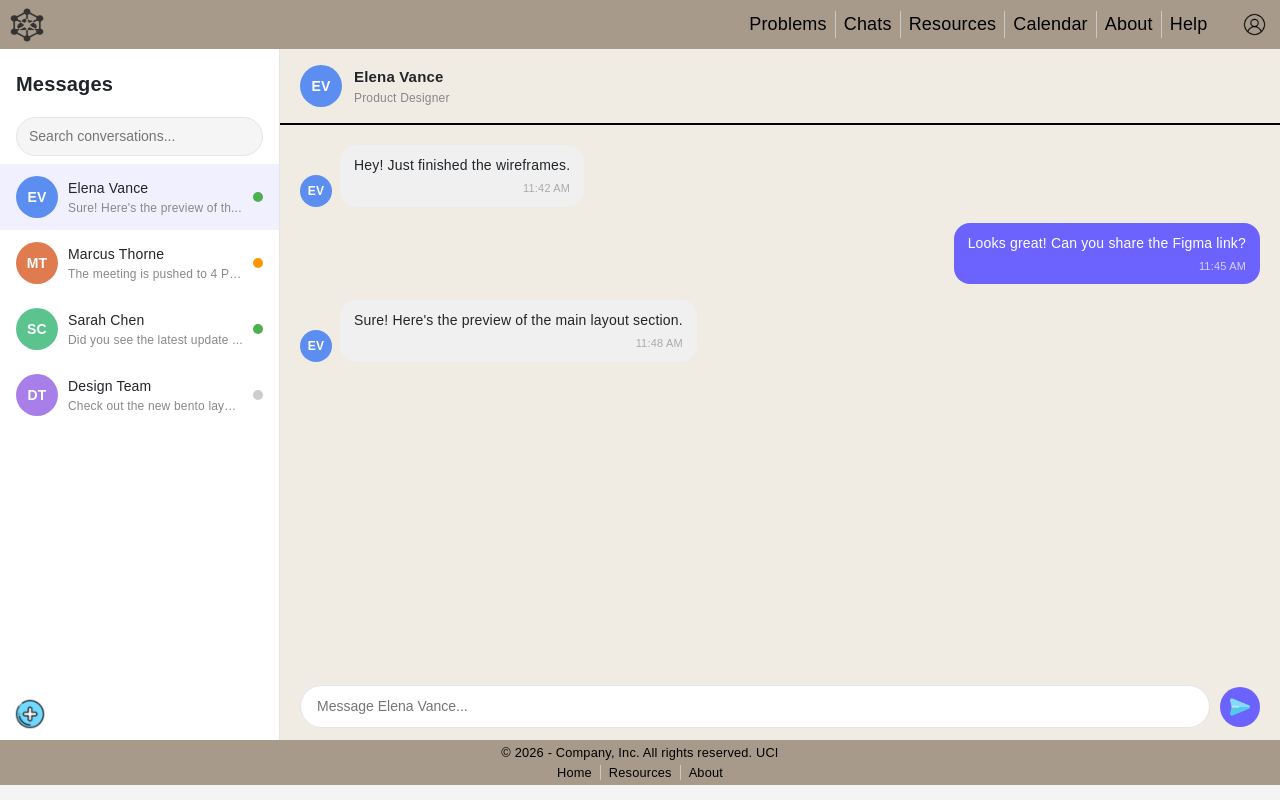
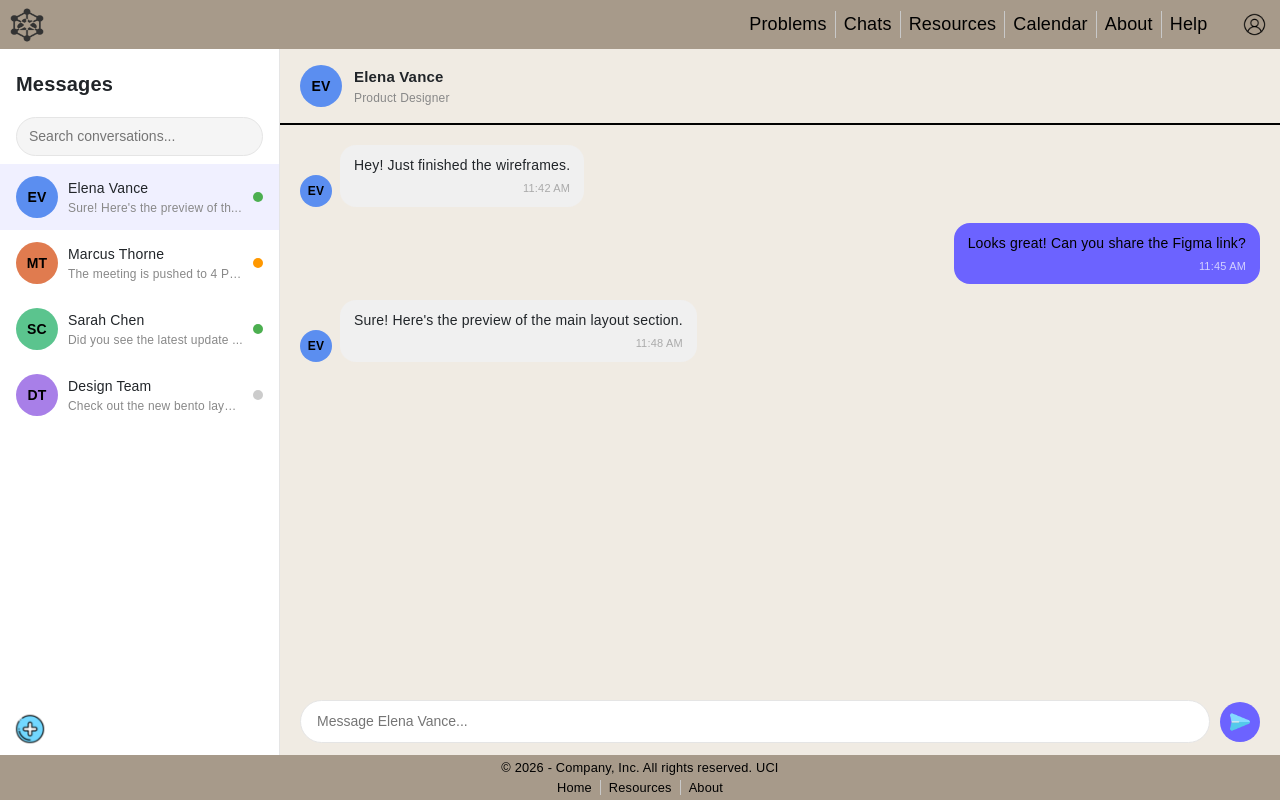
Before and after one commit to INF143Group/INF143Sp26Project, a React (Vite) app: page /chat in a window 1280 px wide. Built offline with nearby package versions, Linux system fonts and the light colour scheme.

Commit message:
Chat font to black, formatting improvement

```diff
--- a/Components/chat.css
+++ b/Components/chat.css
@@ -61,7 +61,7 @@
   display: flex;
   align-items: center;
   justify-content: center;
-  color: white;
+  color: black;
   font-weight: 600;
   font-size: 14px;
   flex-shrink: 0;
@@ -158,7 +158,7 @@
 
 .chat-message.self .chat-bubble {
   background: #6c63ff;
-  color: white;
+  color: black;
 }
 
 .chat-bubble p {
@@ -194,6 +194,7 @@
   font-size: 14px;
   outline: none;
   background: white;
+  color: black;
 }
 
 .chat-send-btn {
@@ -246,7 +247,7 @@
 
 .chat-wrapper {
   display: flex;
-  height: calc(100vh - 109px);
+  height: calc(100vh - 94px);
   width: 100%;
   background: #f0ebe3;
   font-family: sans-serif;
--- a/Components/chat.tsx
+++ b/Components/chat.tsx
@@ -80,7 +80,7 @@ function Chat() {
   };
 
   return (
-    <>
+    <div style={{ display: 'flex', flexDirection: 'column', overflowX: 'hidden' }}>
       <div className = {"div1"} id = {"nav-bar"}>
         <NavBar/>
       </div>
@@ -212,7 +212,7 @@ function Chat() {
       <div className="div6" id="bottom-nav-bar" >
         <Footer/>
       </div>
-    </>
+    </div>
   );
 }
 
```
